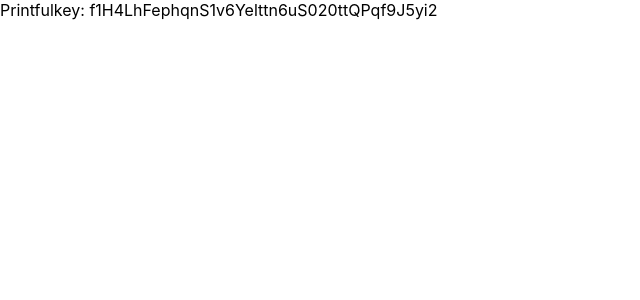
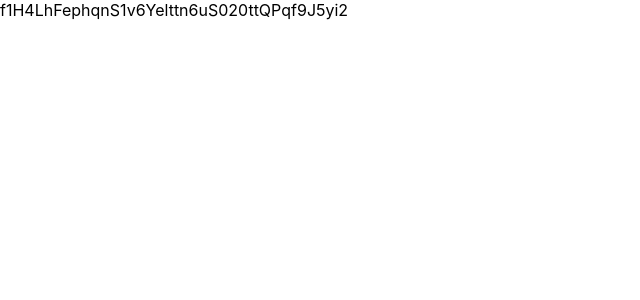
Before and after one commit to Crossbow4000/Natuvas-Store, a Next.js app: page / in a window 1280 px wide. Shown: the top 300 px of the page, without its empty margins (0-640 px from the left). Built offline with nearby package versions, Linux system fonts and the light colour scheme.

Commit message:
1 file modified

```diff
--- a/pages/index.js
+++ b/pages/index.js
@@ -9,7 +9,7 @@ export default function Home({ printfulApiKey }) {
         <title>Create Next App</title>
       </Head>
 
-      Printfulkey: {myEnvVar}
+      {myEnvVar}
 
     </div>
   );
```
